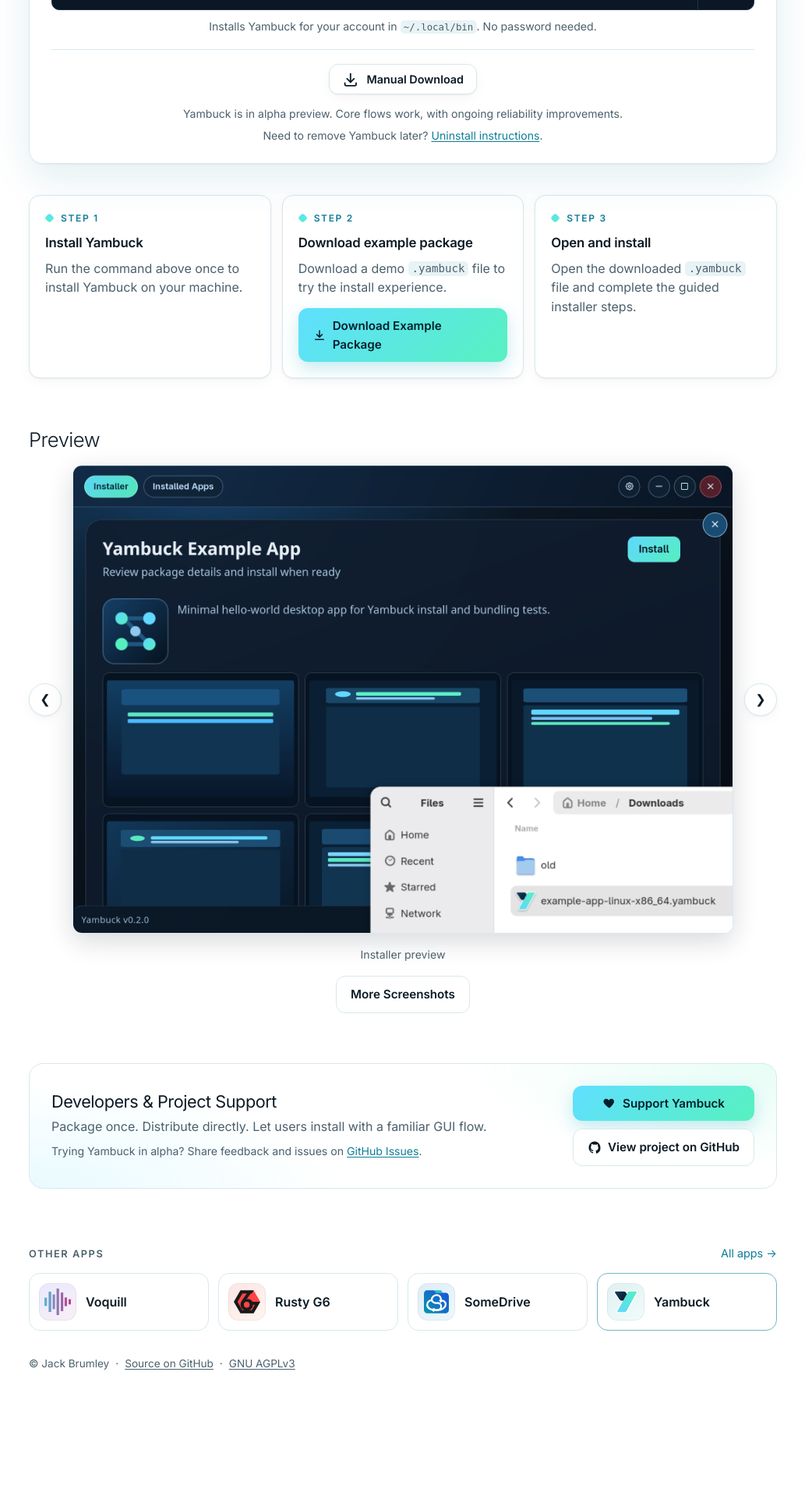
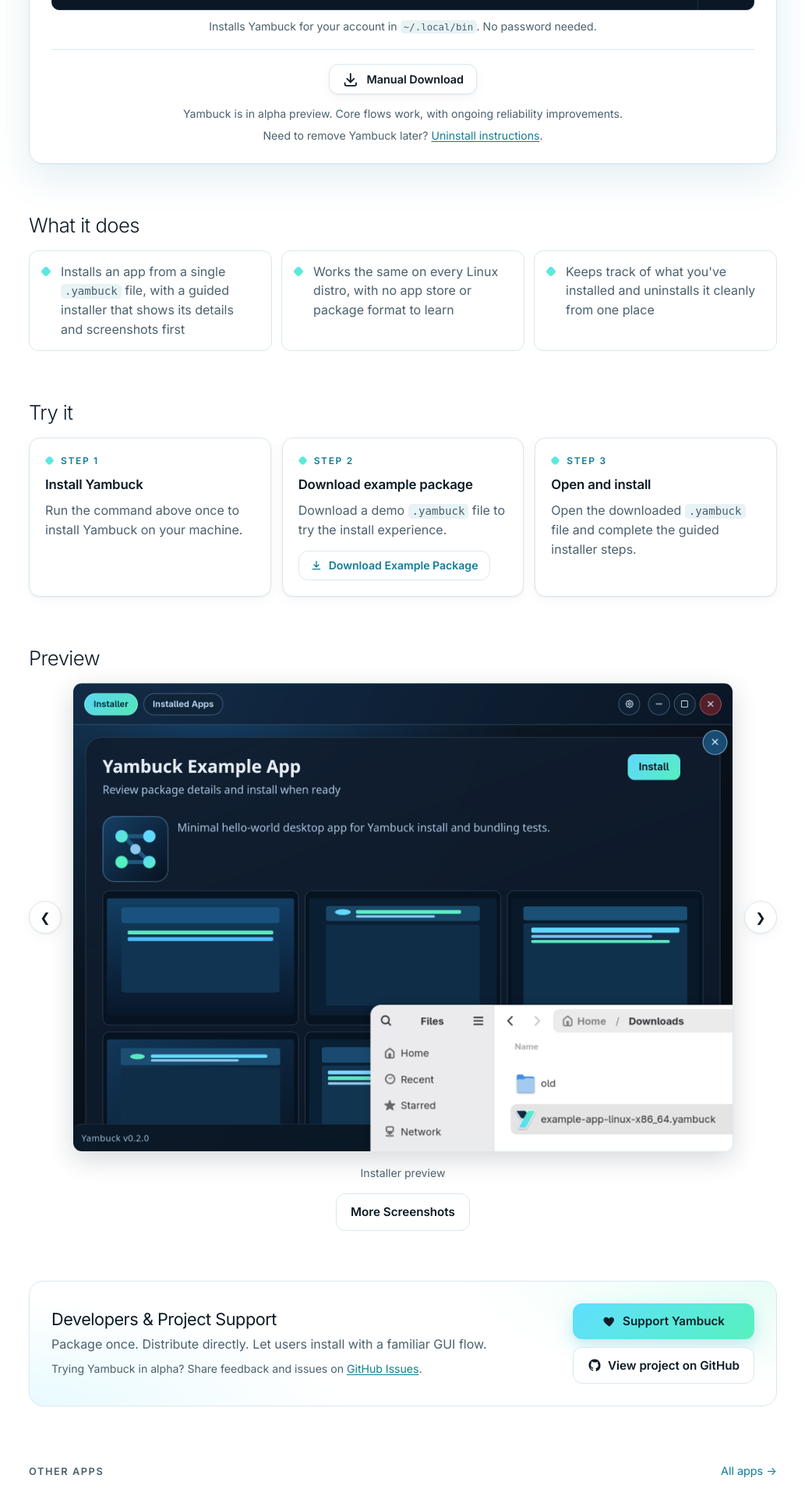
Before and after one commit to yambuck/yambuck, a Jekyll site: the page built from docs/index.html, in a window 1280 px wide. Shown: the part 569-2478 px from the top of the page at 78% size, without its empty margins (123-1156 px from the left). Built offline with Jekyll 4.4.1, drawn with Linux system fonts in a browser that asks for light colours; before the commit the page ends 2376 px from its top, so only the background shows below that.

Commit message:
feat(site): add a What it does section and a quieter example package button

```diff
--- a/docs/index.html
+++ b/docs/index.html
@@ -50,7 +50,18 @@
     </div>
   </section>
 
-  <section class="steps" aria-label="Quick start steps">
+  <section class="section features" aria-labelledby="features-title">
+    <h2 id="features-title">What it does</h2>
+    <ul>
+      <li>Installs an app from a single <code>.yambuck</code> file, with a guided installer that shows its details and screenshots first</li>
+      <li>Works the same on every Linux distro, with no app store or package format to learn</li>
+      <li>Keeps track of what you've installed and uninstalls it cleanly from one place</li>
+    </ul>
+  </section>
+
+  <section class="section quick-start" aria-labelledby="quick-start-title">
+    <h2 id="quick-start-title">Try it</h2>
+    <div class="steps">
     <article class="step">
       <p class="step-kicker">Step 1</p>
       <h3>Install Yambuck</h3>
@@ -61,7 +72,7 @@
       <h3>Download example package</h3>
       <p>Download a demo <code>.yambuck</code> file to try the install experience.</p>
       <a
-        class="button button-primary step-action"
+        class="button button-ghost step-action"
         href="https://github.com/yambuck/yambuck/releases/latest/download/example-app.yambuck"
         aria-label="Download example-app.yambuck"
       >
@@ -74,6 +85,7 @@
       <h3>Open and install</h3>
       <p>Open the downloaded <code>.yambuck</code> file and complete the guided installer steps.</p>
     </article>
+    </div>
   </section>
 
   <section class="section product-preview" aria-labelledby="preview-title">
--- a/docs/styles.css
+++ b/docs/styles.css
@@ -437,13 +437,58 @@
   transform: translateY(-2px);
 }
 
+.button-ghost {
+  padding: 7px 14px;
+  font-size: 0.88rem;
+  background: transparent;
+  color: var(--accent);
+  border: 1px solid var(--border);
+}
+
+.button-ghost svg { width: 16px; height: 16px; }
+
+.button-ghost:hover {
+  color: var(--accent);
+  border-color: var(--accent);
+}
+
+/* What it does (same as the Rusty G6 and SomeDrive pages) */
+
+.features ul {
+  margin: 0;
+  padding: 0;
+  list-style: none;
+  display: grid;
+  grid-template-columns: repeat(auto-fit, minmax(260px, 1fr));
+  gap: 12px;
+}
+
+.features li {
+  position: relative;
+  padding: 14px 16px 14px 40px;
+  border: 1px solid var(--border);
+  border-radius: 12px;
+  color: var(--muted);
+}
+
+.features li::before {
+  content: "";
+  position: absolute;
+  left: 16px;
+  top: 21px;
+  width: 10px;
+  height: 10px;
+  border-radius: 3px;
+  background: linear-gradient(135deg, var(--brand-cyan), var(--brand-mint));
+  transform: rotate(45deg);
+}
+
 /* Quick start steps */
 
 .steps {
   display: grid;
   grid-template-columns: repeat(auto-fit, minmax(260px, 1fr));
   gap: 14px;
-  margin-top: 40px;
 }
 
 .step {
```
